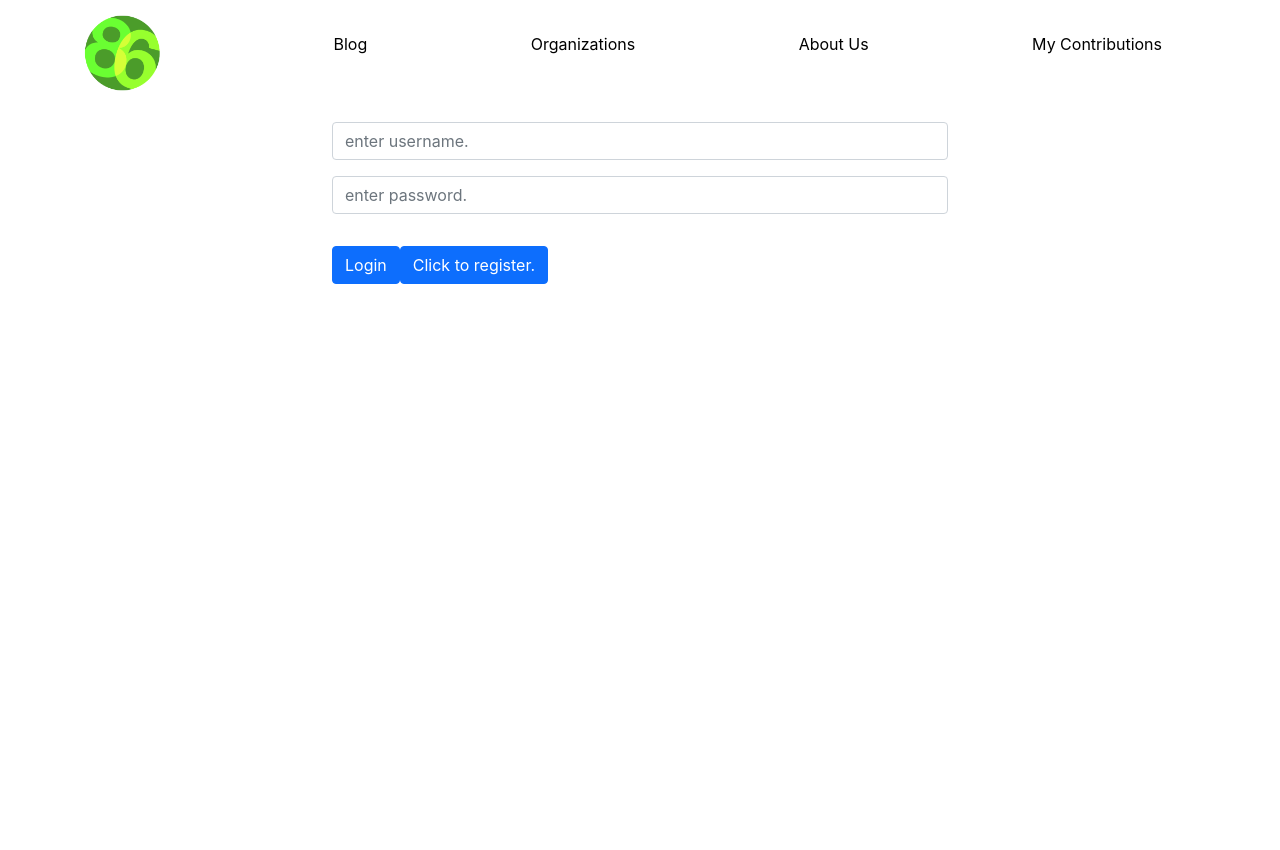
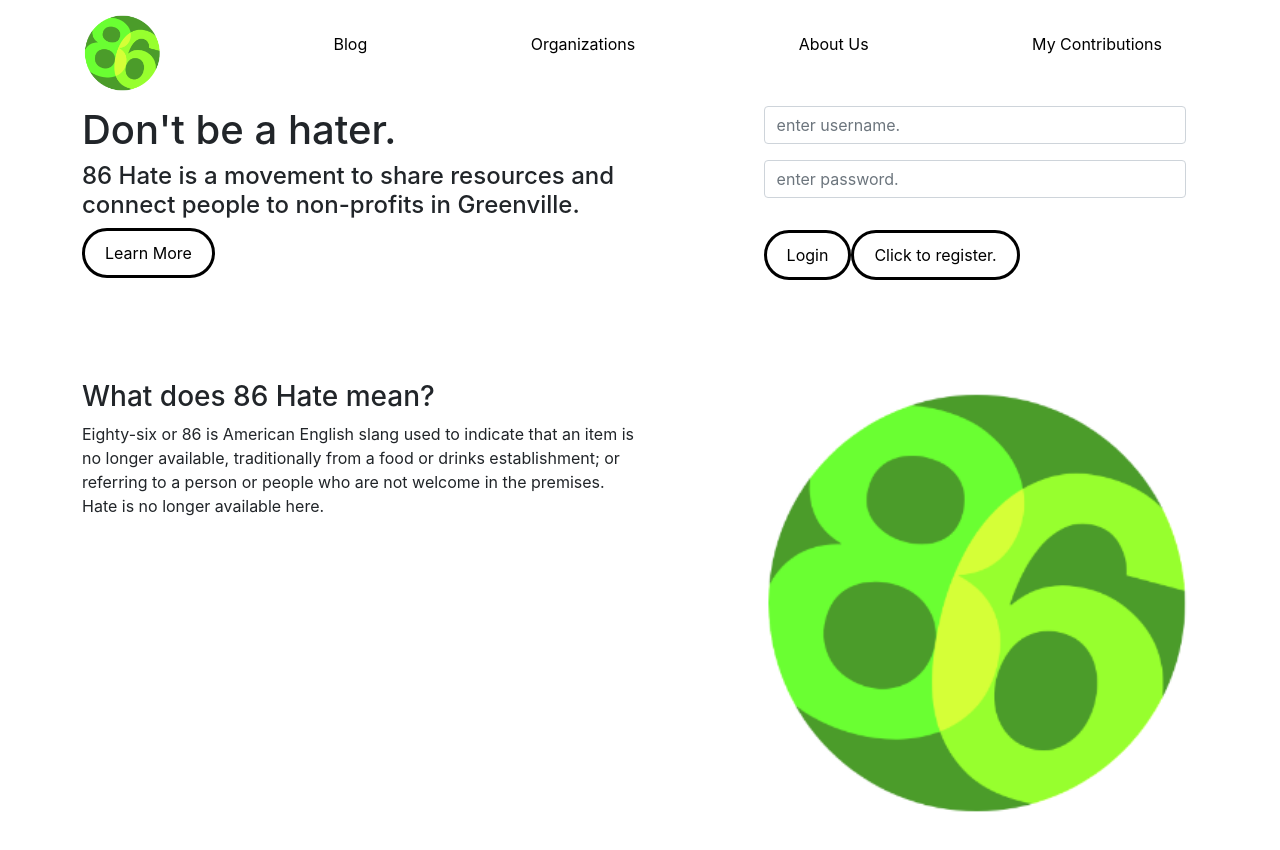
Before and after one commit to kattyeye/ccs-final-project, a React (Create React App) app in the folder frontend/static/: page / in a window 1280 px wide. Shown: the top 850 px of the page. Before the commit the page ends 800 px from the top, so only its background shows below. Built offline with nearby package versions, Linux system fonts and the light colour scheme; no server answers.

Commit message:
Adding some text to landing page working on contributions

```diff
--- a/frontend/static/src/components/App/App.css
+++ b/frontend/static/src/components/App/App.css
@@ -5,6 +5,14 @@
 img {
   width: 100%;
 }
+button.btn {
+  background-color: white;
+  border: 3px solid black;
+  border-radius: 25px;
+  color: black;
+  padding: 10px 20px;
+}
+
 nav img {
   width: 80px;
 }
@@ -19,3 +27,22 @@ nav img {
 .stars-img {
   width: 65px;
 }
+.form-data {
+  display: flex;
+  flex-direction: column;
+}
+.horiz-container {
+  display: flex;
+  justify-content: space-between;
+  margin-bottom: 100px;
+}
+.half-text {
+  width: 50%;
+}
+.header-login-form {
+  width: 40%;
+}
+
+.img-container {
+  width: 40%;
+}
--- a/frontend/static/src/components/Contributions/ContributionForm.js
+++ b/frontend/static/src/components/Contributions/ContributionForm.js
@@ -8,7 +8,7 @@ const APP_KEY = "ed9cb1c120b866a6232e01a7affb00c5";
 
 function Contributions() {
   const [contrib, setContrib] = useState({
-    ein: "",
+    // ein: "",
     charity: "",
     in_dollars: "",
     in_hours: "",
@@ -77,19 +77,30 @@ function Contributions() {
           </Modal.Header>
           <Modal.Body>
             <form>
+              <div className="form-search">
                 <input
-                type="search"
+                  type="text"
                   placeholder="Search for a charity"
                   name="charity"
                   value={contrib.charity}
                   onChange={handleChange}
                 />
+              </div>
               <ul>
-                {" "}
                 {charities?.map((charity) => {
-                  <li>{console.log({ charity: charity.charityName })}</li>;
+                  <li>
+                    <p>{charity.charityName}</p>
+                  </li>;
                 })}
               </ul>
+              <div className="form-data">
+                <input
+                  type="text"
+                  placeholder="Search for a charity"
+                  name="charity"
+                  value={contrib.charity}
+                  onChange={handleChange}
+                />
                 <input
                   type="number"
                   placeholder="Dollar Amount"
@@ -111,6 +122,7 @@ function Contributions() {
                   value={contrib.text}
                   onChange={handleChange}
                 />
+              </div>
             </form>
           </Modal.Body>
           <Modal.Footer>
--- a/frontend/static/src/components/Contributions/ContributionList.js
+++ b/frontend/static/src/components/Contributions/ContributionList.js
@@ -15,7 +15,11 @@ function ContributionList() {
   return (
     <div className="container">
       {contribs?.map((contrib) => (
-        <div>{contrib.text}</div>
+        <div>
+          <h6>
+            {contrib.charity}: {contrib.text}
+          </h6>
+        </div>
       ))}
     </div>
   );
--- a/frontend/static/src/components/LandingPage/LandingPage.js
+++ b/frontend/static/src/components/LandingPage/LandingPage.js
@@ -1,9 +1,36 @@
 import LoginForm from "../Login/LoginForm";
-
+import logo from "../App/logo/logo.png";
 function LandingPage() {
   return (
-    <div>
-      <LoginForm />
+    <div className="container">
+      <section className="horiz-container">
+        <div className="half-text">
+          <h1>Don't be a hater.</h1>
+          <h4>
+            86 Hate is a movement to share resources and connect people to
+            non-profits in Greenville.
+          </h4>
+          <button className="btn">Learn More</button>
+        </div>
+        <div className="header-login-form">
+          <LoginForm />
+        </div>
+      </section>
+
+      <section className="horiz-container">
+        <div className="half-text">
+          <h3>What does 86 Hate mean?</h3>
+          <p>
+            Eighty-six or 86 is American English slang used to indicate that an
+            item is no longer available, traditionally from a food or drinks
+            establishment; or referring to a person or people who are not
+            welcome in the premises. Hate is no longer available here.
+          </p>
+        </div>
+        <div className="img-container">
+          <img src={logo}></img>
+        </div>
+      </section>
     </div>
   );
 }
--- a/frontend/static/src/components/Login/LoginForm.js
+++ b/frontend/static/src/components/Login/LoginForm.js
@@ -48,7 +48,7 @@ function LoginForm(props) {
   }
 
   return (
-    <form className="mt-3 col-6 container" onSubmit={handleSubmit}>
+    <form className="container" onSubmit={handleSubmit}>
       <div className="form-group text-left mb-3">
         {/* <label htmlFor="username">username</label> */}
         <input
```
Also changed, not shown: 1 other file (tests, documents, lock files or other folders). Lines whose indentation alone changed are shown as unchanged.
